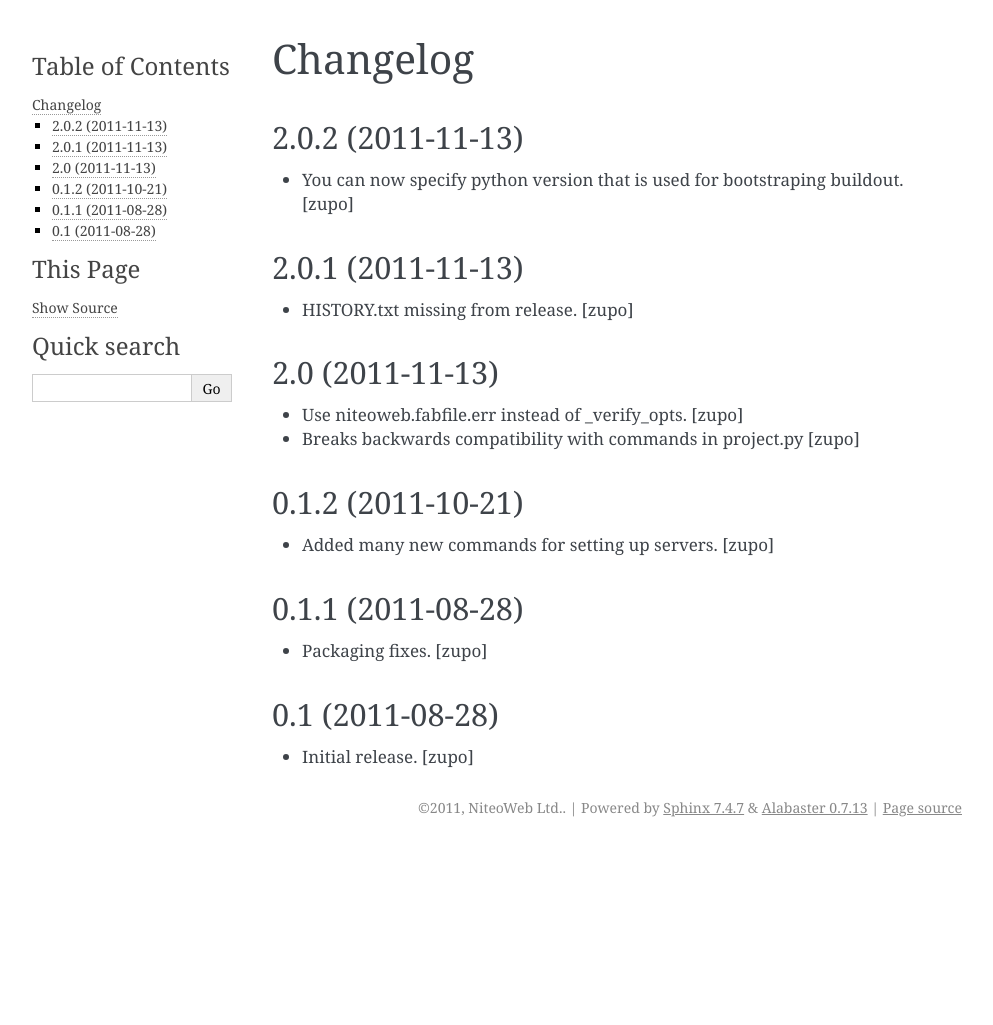
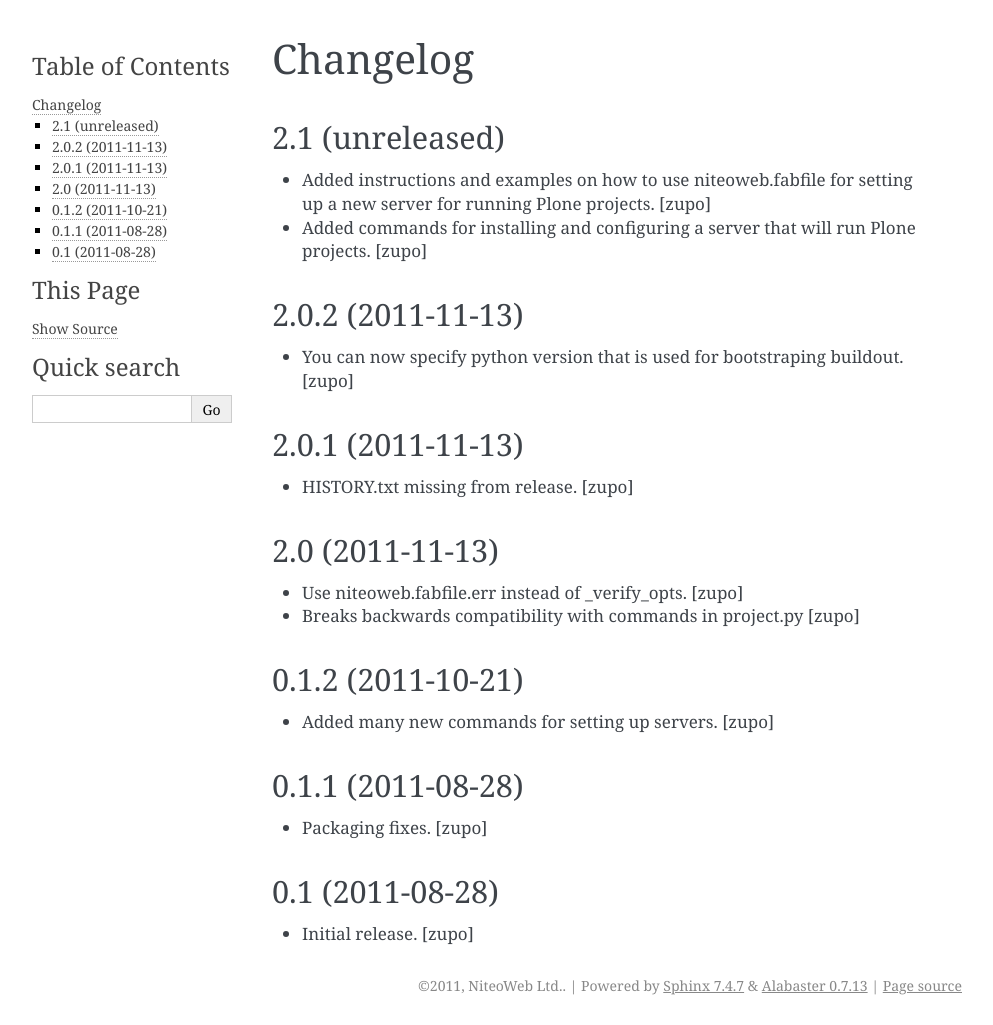
Before and after one commit to teamniteo/niteoweb.fabfile, a Sphinx documentation site: the page built from docs/HISTORY.rst, in a window 1280 px wide. Shown: the whole page, without its empty margins (148-1141 px from the left). Built offline with Sphinx 7.4.7, drawn with Linux system fonts in a browser that asks for light colours; before the commit the page ends 900 px from its top, so only the background shows below that.

Commit message:
HISTORY entries

```diff
--- a/docs/HISTORY.rst
+++ b/docs/HISTORY.rst
@@ -1,5 +1,17 @@
 Changelog
 =========
+
+2.1 (unreleased)
+----------------
+
+- Added instructions and examples on how to use niteoweb.fabfile for setting up
+  a new server for running Plone projects.
+  [zupo]
+
+- Added commands for installing and configuring a server that will run Plone
+  projects.
+  [zupo]
+
 
 2.0.2 (2011-11-13)
 ------------------
```
